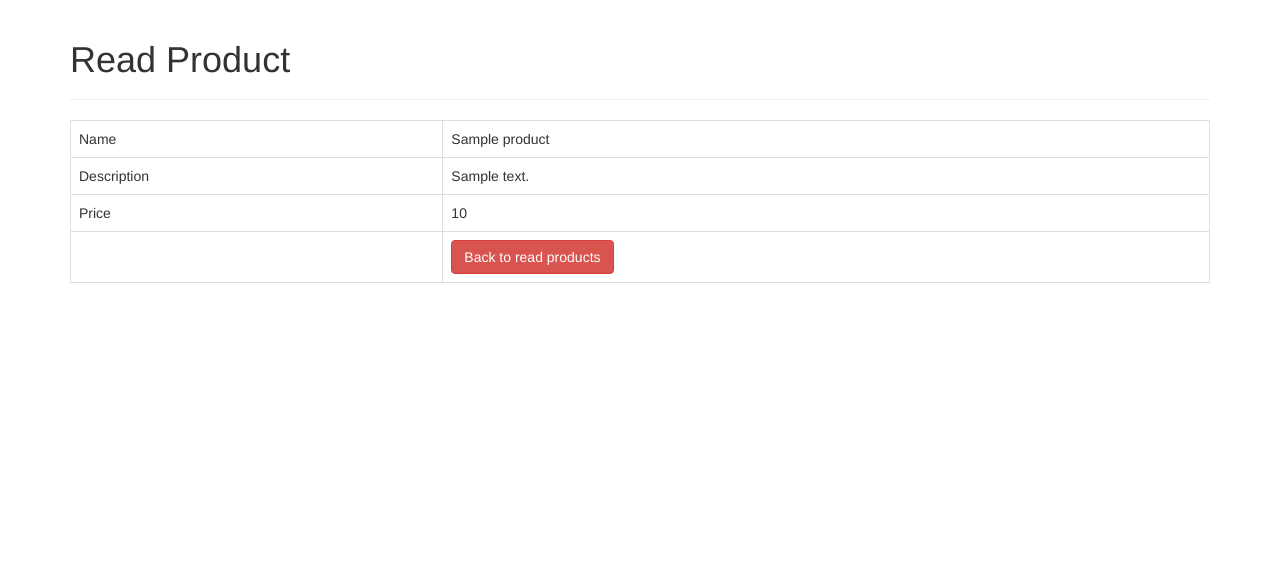
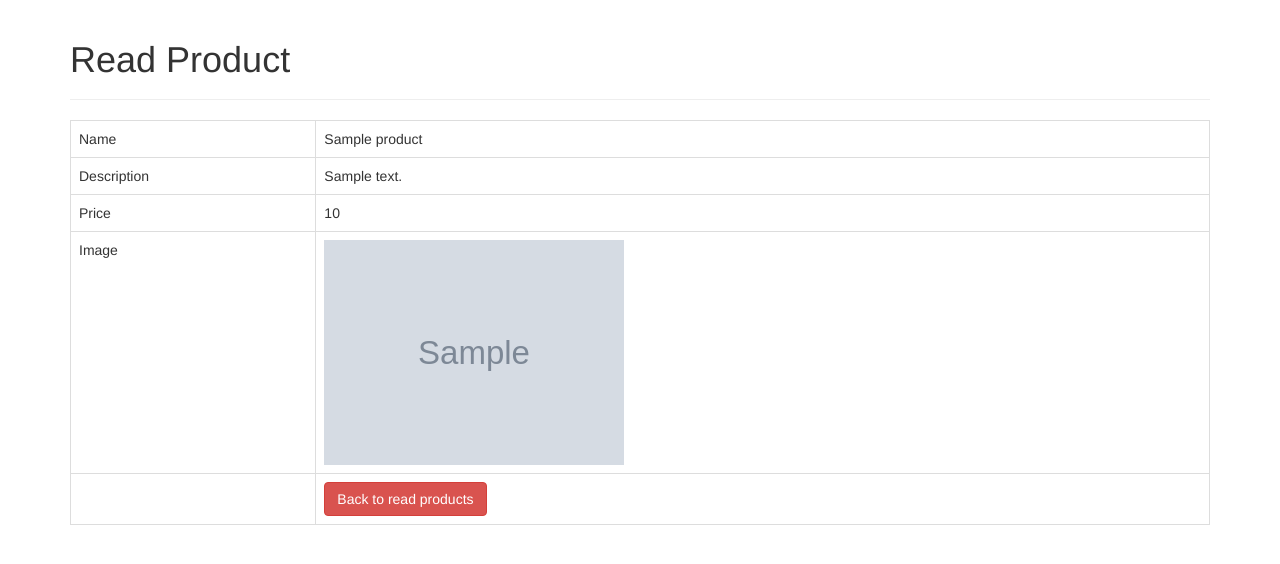
Before and after one commit to DanyZurita/PDO, a PHP site: page /read_one.php?id=1 in a window 1280 px wide. Shown: the top 564 px of the page. Run offline with PHP 8.4, Linux system fonts and the light colour scheme; tables that the repository leaves empty or names only in its code hold one stand-in row (values such as "Sample post"); grey boxes marked "Sample" are stand-in pictures; some libraries are stand-ins or nearby versions.

Commit message:
feat(read_one): Expandir tabla para la img

```diff
--- a/read_one.php
+++ b/read_one.php
@@ -68,6 +68,12 @@
                 <td><?php echo htmlspecialchars($price, ENT_QUOTES);  ?></td>
             </tr>
             <tr>
+                <td>Image</td>
+                <td>
+                <?php echo $image ? "<img src='uploads/{$image}' style='width:300px;' />" : "No image found.";  ?>
+                </td>
+            </tr>
+            <tr>
                 <td></td>
                 <td>
                     <a href='index.php' class='btn btn-danger'>Back to read products</a>
```
